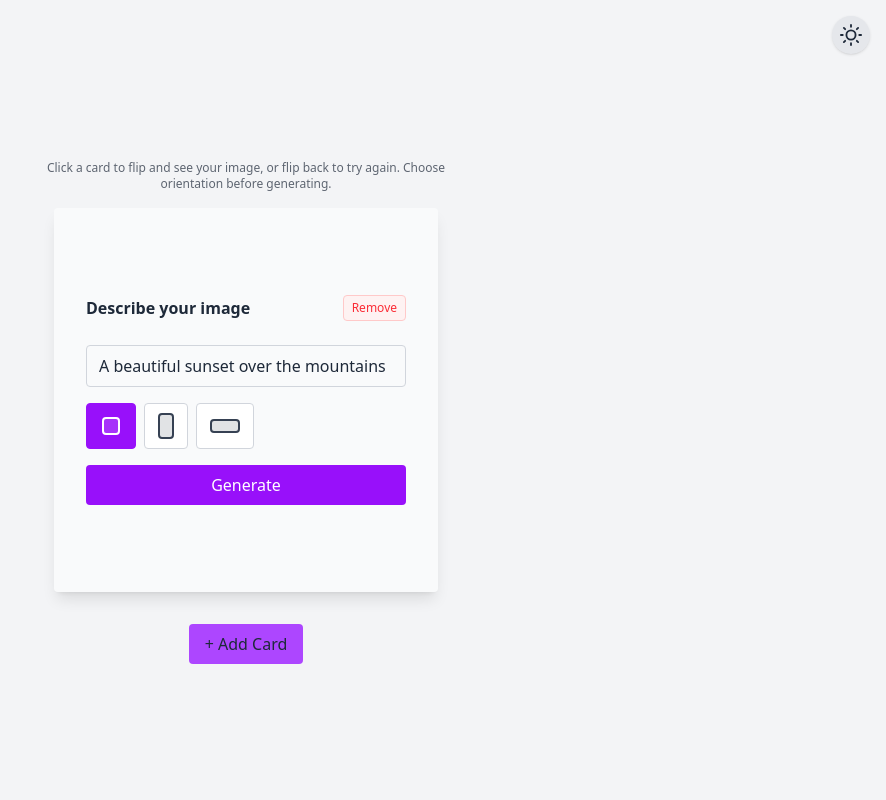
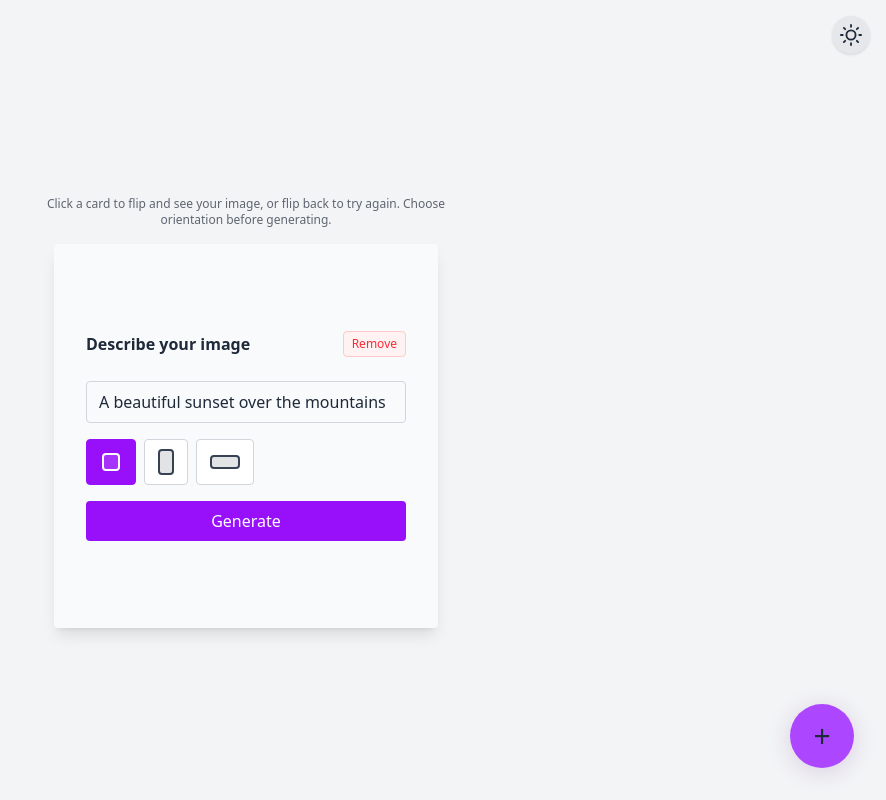
Before and after one commit to jubalm/image-gen-flipcard, a Next.js app: page / in a window 1280 px wide. Shown: the whole page, without its empty margins (394-1280 px from the left). Built offline with nearby package versions, Linux system fonts and the light colour scheme.

Commit message:
add card and theme switch refactor

```diff
--- a/src/app/page.tsx
+++ b/src/app/page.tsx
@@ -1,6 +1,8 @@
 "use client"
 import { useState, useEffect } from "react"
 import { ImageGenCard, Orientation } from "@/components/ImageGenCard"
+import { AddCardButton } from "@/components/AddCardButton"
+import { DarkModeSwitcher } from "@/components/DarkModeSwitcher"
 
 const ORIENTATIONS: Orientation[] = [
   {
@@ -27,7 +29,8 @@ const ORIENTATIONS: Orientation[] = [
         />
       </svg>
     ),
-    cardClass: "aspect-square w-96",
+    cardClass:
+      "aspect-square w-96 min-w-[16rem] min-h-[16rem] max-w-[24rem] max-h-[24rem] flex-none",
   },
   {
     value: "1024x1792",
@@ -90,63 +93,6 @@ type CardState = {
   image: string | null
   error: string | null
   flipped: boolean
-}
-
-function DarkModeSwitcher() {
-  const [isDark, setIsDark] = useState(false)
-
-  useEffect(() => {
-    // Only run on client
-    if (typeof window === "undefined") return
-    if (isDark) {
-      document.documentElement.classList.add("dark")
-    } else {
-      document.documentElement.classList.remove("dark")
-    }
-  }, [isDark])
-
-  useEffect(() => {
-    // On mount, check system preference
-    if (typeof window === "undefined") return
-    setIsDark(
-      document.documentElement.classList.contains("dark") ||
-      window.matchMedia("(prefers-color-scheme: dark)").matches
-    )
-  }, [])
-
-  return (
-    <button
-      className="fixed top-4 right-4 z-50 bg-gray-200 dark:bg-gray-800 text-gray-800 dark:text-gray-200 rounded-full p-2 shadow transition-colors"
-      onClick={(e) => {
-        e.stopPropagation()
-        setIsDark((d) => !d)
-      }}
-      aria-label="Toggle dark mode"
-      type="button"
-    >
-      {isDark ? (
-        <svg width="22" height="22" fill="none" viewBox="0 0 24 24">
-          <path
-            d="M21 12.79A9 9 0 1111.21 3a7 7 0 109.79 9.79z"
-            stroke="currentColor"
-            strokeWidth="2"
-            strokeLinecap="round"
-            strokeLinejoin="round"
-          />
-        </svg>
-      ) : (
-        <svg width="22" height="22" fill="none" viewBox="0 0 24 24">
-          <circle cx="12" cy="12" r="5" stroke="currentColor" strokeWidth="2" />
-          <path
-            d="M12 1v2M12 21v2M4.22 4.22l1.42 1.42M18.36 18.36l1.42 1.42M1 12h2M21 12h2M4.22 19.78l1.42-1.42M18.36 5.64l1.42-1.42"
-            stroke="currentColor"
-            strokeWidth="2"
-            strokeLinecap="round"
-          />
-        </svg>
-      )}
-    </button>
-  )
 }
 
 export default function ImageGenPage() {
@@ -253,16 +199,8 @@ export default function ImageGenPage() {
           />
         ))}
       </div>
-      <button
-        className="mt-8 px-4 py-2 rounded"
-        style={{
-          background: "var(--color-primary)",
-          color: "var(--color-foreground)",
-        }}
-        onClick={addCard}
-      >
-        + Add Card
-      </button>
+
+      <AddCardButton onClick={addCard} />
     </main>
   )
 }
--- /dev/null
+++ b/src/components/AddCardButton.tsx
@@ -0,0 +1,16 @@
+import React from "react";
+
+export function AddCardButton({ onClick }: { onClick: () => void }) {
+  return (
+    <button
+      className="fixed bottom-8 right-8 z-40 flex items-center justify-center w-16 h-16 rounded-full shadow-lg bg-[var(--color-primary)] text-[var(--color-foreground)] text-3xl hover:scale-105 active:scale-95 transition-transform duration-200 focus:outline-none focus:ring-4 focus:ring-[var(--color-primary)]/30"
+      style={{ boxShadow: '0 4px 24px 0 rgba(80, 0, 120, 0.15)' }}
+      onClick={onClick}
+      aria-label="Add Card"
+      type="button"
+    >
+      <span className="sr-only">Add Card</span>
+      +
+    </button>
+  );
+}
--- /dev/null
+++ b/src/components/DarkModeSwitcher.tsx
@@ -0,0 +1,45 @@
+import { useState, useEffect } from "react";
+
+export function DarkModeSwitcher() {
+  const [isDark, setIsDark] = useState(false);
+
+  useEffect(() => {
+    if (typeof window === "undefined") return;
+    if (isDark) {
+      document.documentElement.classList.add("dark");
+    } else {
+      document.documentElement.classList.remove("dark");
+    }
+  }, [isDark]);
+
+  useEffect(() => {
+    if (typeof window === "undefined") return;
+    setIsDark(
+      document.documentElement.classList.contains("dark") ||
+      window.matchMedia("(prefers-color-scheme: dark)").matches
+    );
+  }, []);
+
+  return (
+    <button
+      className="fixed top-4 right-4 z-50 bg-gray-200 dark:bg-gray-800 text-gray-800 dark:text-gray-200 rounded-full p-2 shadow transition-colors"
+      onClick={e => {
+        e.stopPropagation();
+        setIsDark((d) => !d);
+      }}
+      aria-label="Toggle dark mode"
+      type="button"
+    >
+      {isDark ? (
+        <svg width="22" height="22" fill="none" viewBox="0 0 24 24">
+          <path d="M21 12.79A9 9 0 1111.21 3a7 7 0 109.79 9.79z" stroke="currentColor" strokeWidth="2" strokeLinecap="round" strokeLinejoin="round" />
+        </svg>
+      ) : (
+        <svg width="22" height="22" fill="none" viewBox="0 0 24 24">
+          <circle cx="12" cy="12" r="5" stroke="currentColor" strokeWidth="2" />
+          <path d="M12 1v2M12 21v2M4.22 4.22l1.42 1.42M18.36 18.36l1.42 1.42M1 12h2M21 12h2M4.22 19.78l1.42-1.42M18.36 5.64l1.42-1.42" stroke="currentColor" strokeWidth="2" strokeLinecap="round" />
+        </svg>
+      )}
+    </button>
+  );
+}
```
